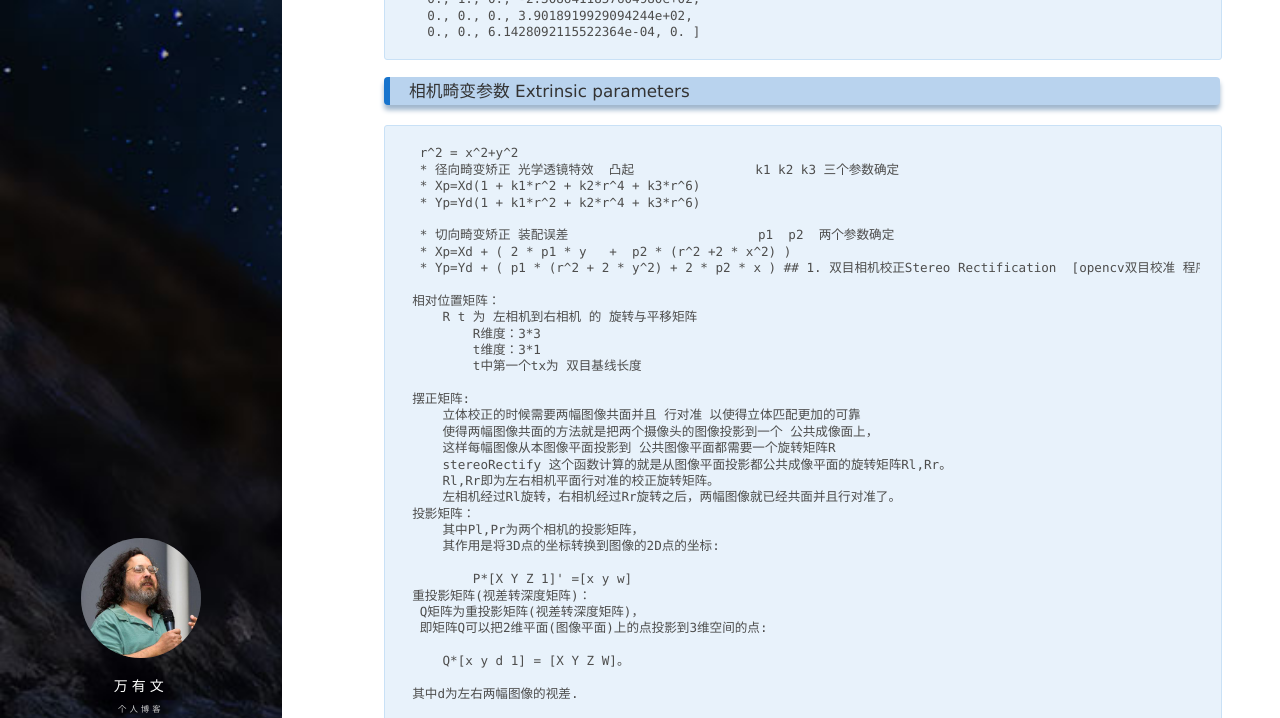
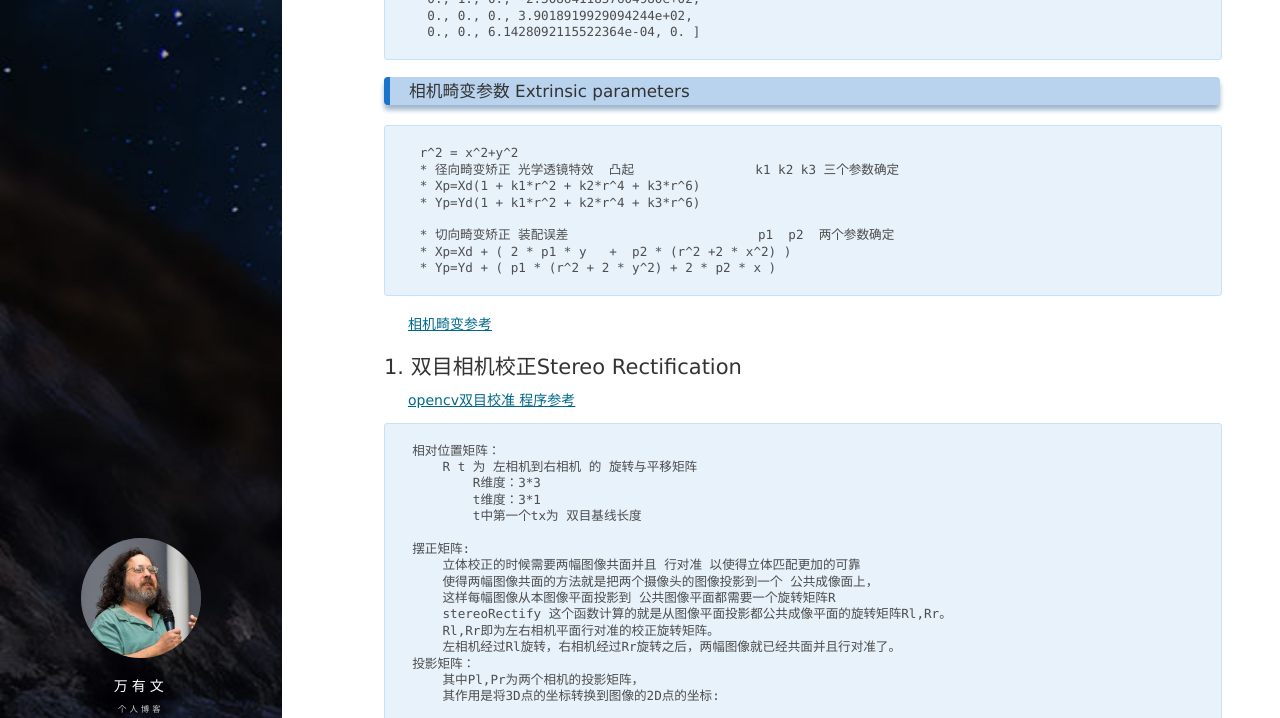
Before and after one commit to Ewenwan/ewenwan.github.io, a Jekyll site: the page built from _posts/2018-06-10-Stereo_camera_slam_basic_concept.md, in a window 1280 px wide and 1400 px high, scrolled down 2151 px, cut to the strip 0-718 px from the top of the window. Built offline with Jekyll 4.4.1, drawn with Linux system fonts in a browser that asks for light colours; nearby versions of some CDN libraries; comment, search, counter and statistics services are not loaded; some of the changed text lies outside the part shown.

Commit message:
Update 2018-06-10-Stereo_camera_slam_basic_concept.md

```diff
--- a/_posts/2018-06-10-Stereo_camera_slam_basic_concept.md
+++ b/_posts/2018-06-10-Stereo_camera_slam_basic_concept.md
@@ -103,6 +103,9 @@ tag: SLAM
      * 切向畸变矫正 装配误差                         p1  p2  两个参数确定
      * Xp=Xd + ( 2 * p1 * y   +  p2 * (r^2 +2 * x^2) )
      * Yp=Yd + ( p1 * (r^2 + 2 * y^2) + 2 * p2 * x )
+
+[相机畸变参考](https://blog.csdn.net/u011178262/article/details/74159480)
+
 ## 1. 双目相机校正Stereo Rectification
 [opencv双目校准 程序参考](https://github.com/Ewenwan/MVision/blob/master/stereo/stereo/stereo_calib.cpp)
 
```
